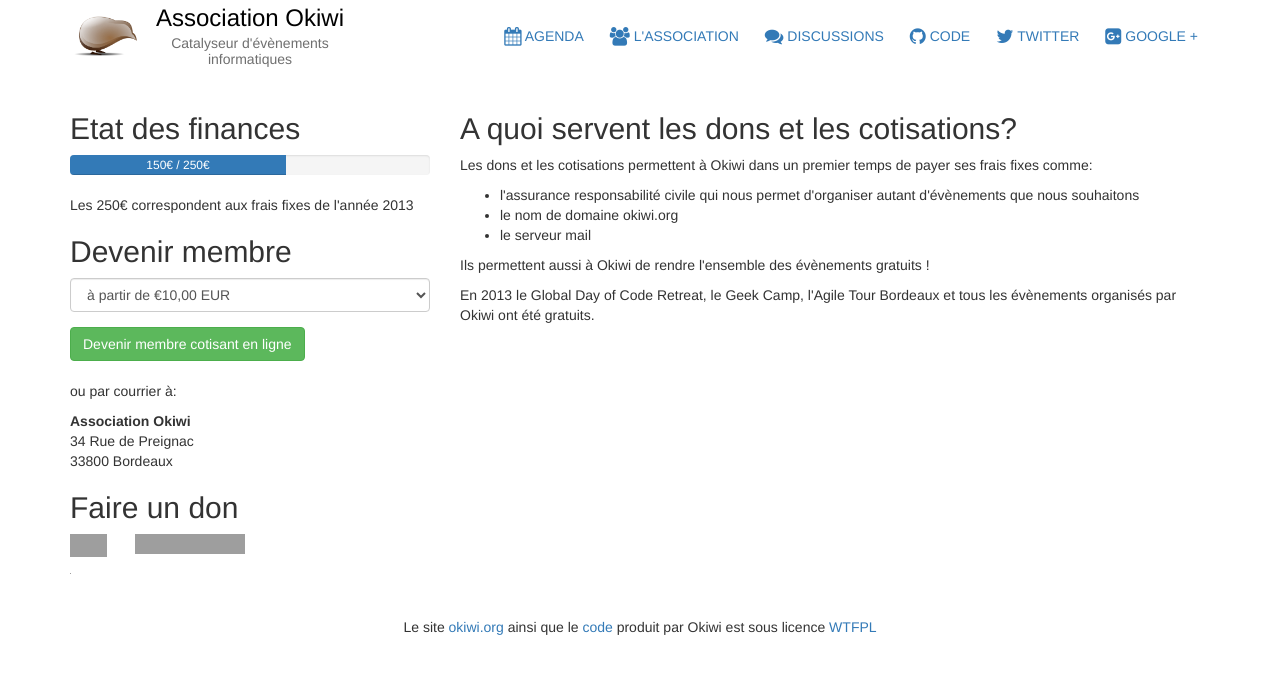
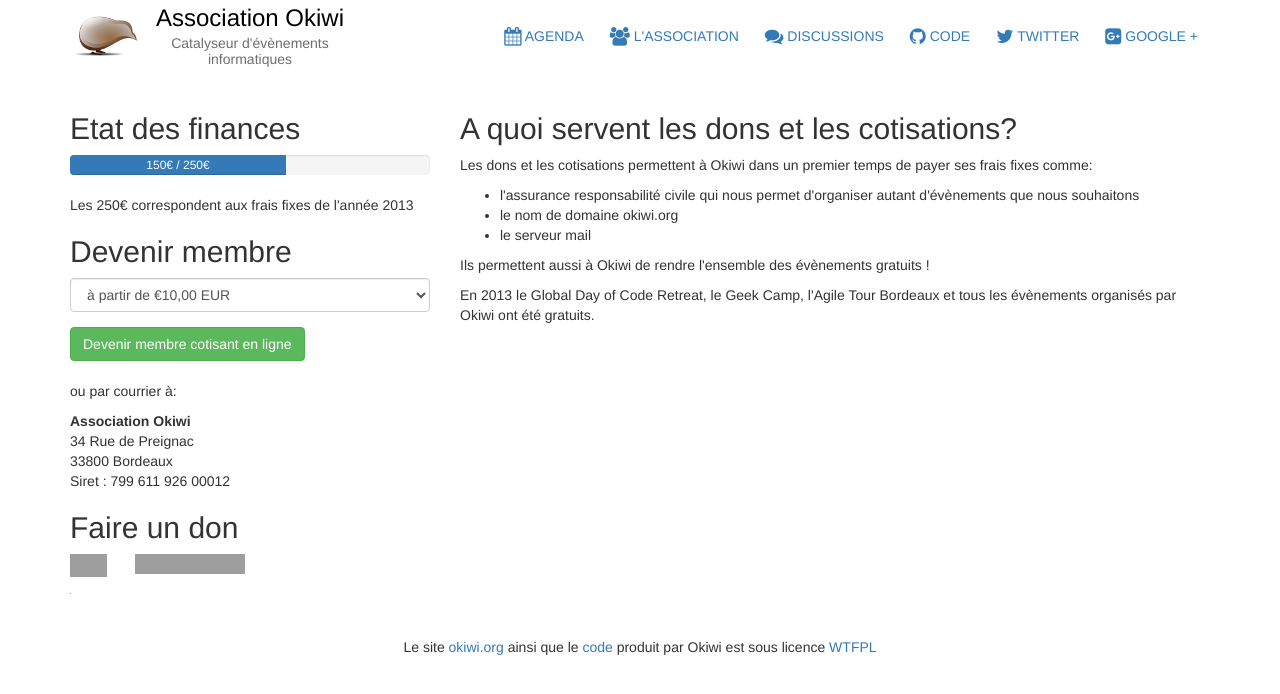
Before and after one commit to okiwi/okiwi.org, a Jekyll site: the page built from dons_et_cotisations/index.html, in a window 1280 px wide. Shown: the top 694 px of the page. Built offline with Jekyll 4.4.1, drawn with Linux system fonts in a browser that asks for light colours; nearby versions of some CDN libraries; Markdown is read by kramdown in place of the engine named in the settings; grey boxes are pictures that could not be loaded.

Commit message:
Ajout Siret
Pour les dons d'entreprises

```diff
--- a/dons_et_cotisations/index.html
+++ b/dons_et_cotisations/index.html
@@ -40,7 +40,8 @@
         <address>
             <strong>Association Okiwi</strong><br>
             34 Rue de Preignac <br>
-            33800 Bordeaux
+            33800 Bordeaux<br>
+            Siret : 799 611 926 00012
         </address>
 
         <h2>Faire un don</h2>
```
